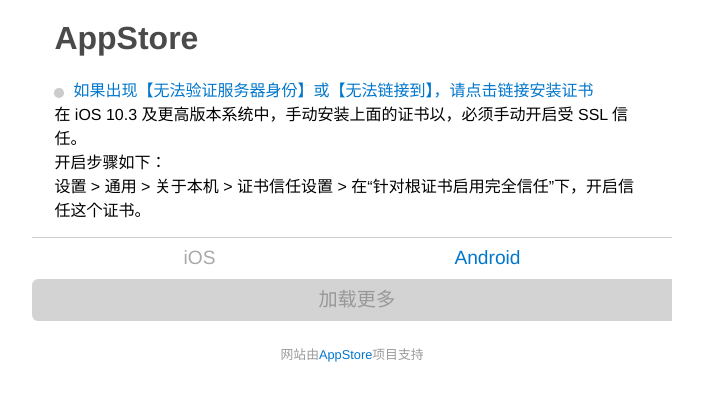
After one commit to SonglinYu1230/AppStore, a Flask app: template app/templates/apps.html in a window 1280 px wide. The commit adds this page. Shown: the top 401 px of the page, without its empty margins (288-991 px from the left). Run offline with Flask 2, Linux system fonts and the light colour scheme; the template is opened without the code that fills it, so the values that code supplies are empty.

Commit message:
添加CSS样式，添加弹框，解析app信息

```diff
--- /dev/null
+++ b/app/static/css/apps.css
@@ -0,0 +1,237 @@
+body,
+div,
+span,
+ul,
+li,
+p,
+input,
+h1,
+h2,
+h3,
+h4,
+img,
+a,
+title {
+    margin: 0;
+    padding: 0;
+    border: 0;
+    /*字体默认设置，同时作为尺寸标准*/
+    font-size: 100%;
+    list-style: none;
+    text-decoration: none;
+    -webkit-tap-highlight-color: rgba(0, 0, 0, 0);
+}
+
+html,
+body {
+    width: 100%;
+}
+
+body {
+    max-width: 640px;
+    overflow-y: scroll;
+    font-family: Helvetica, STHeiti STXihei, Microsoft JhengHei, Microsoft YaHei, Arial;
+    margin: 0 auto;
+    font-size: 1rem;
+}
+
+a {
+    color: #0076cc;
+}
+
+.header {
+    padding: 0 1.4rem;
+}
+
+.header h2 {
+    font-size: 2rem;
+    line-height: 1.6rem;
+    color: #4A4A4A;
+    font-weight: bold;
+    display: inline-block;
+    padding: 1.6rem 0;
+}
+
+.support {
+    text-align: center;
+    font-size: 0.8rem;
+    color: #9B9B9B;
+    line-height: 3rem;
+}
+
+.header .attention {
+    font-size: 1rem;
+    padding-left: 1.2rem;
+    position: relative;
+}
+
+.header .attention::before {
+    content: "";
+    position: absolute;
+    width: 0.6rem;
+    height: 0.6rem;
+    border-radius: 50%;
+    background: #ccc;
+    left: 0;
+    top: 0.4rem;
+}
+
+
+/*app列表框*/
+
+.app_wrapper {
+    width: 100%;
+    position: relative;
+    overflow-x: hidden;
+}
+
+.platform_wrapper {
+    width: 100%;
+    height: auto;
+    box-sizing: border-box;
+    padding: 0 1.4rem;
+    border-top: 1px solid #ccc;
+    margin-top: 1rem;
+    background: #fff;
+}
+
+.platform_title {
+    color: #0076cc;
+}
+
+.selected_title {
+    color: darkgray;
+}
+
+.platform_wrapper>span {
+    padding: 0.6rem 0.6rem;
+    display: flex;
+    display: -webkit-flex;
+    justify-content: space-around;
+    padding-bottom: 0;
+    font-size: 1.2rem;
+    position: relative;
+}
+
+.platform_wrapper>li {
+    width: 100%;
+    padding-top: 0.8rem;
+    border-bottom: 1px solid #ccc;
+}
+
+.platform_wrapper .app_info {
+    width: 100%;
+    height: 5.4rem;
+}
+
+.platform_wrapper img {
+    float: left;
+    width: 5.4rem;
+    height: 5.4rem;
+    margin-right: 0.8rem;
+    border: 1px solid #ccc;
+    border-radius: 20%;
+    box-sizing: border-box;
+}
+
+.info_box {
+    max-width: 50%;
+    height: 100%;
+    float: left;
+    padding-top: 0.2rem;
+}
+
+.info_box span {
+    color: #aaa;
+    padding-right: 0.2rem;
+    font-size: 1rem;
+}
+
+.platform_wrapper .down_btn {
+    float: right;
+    width: 5rem;
+    height: 2.6rem;
+    margin: 1.4rem 0;
+    font-size: 1.2rem;
+    border: 0.12rem solid #0076cc;
+    border-radius: 0.4rem;
+    outline: none;
+    background: #fff;
+    color: #0076cc;
+    text-align: center;
+    line-height: 2.6rem;
+}
+
+.all_version {
+    height: 0;
+    margin: 0.8rem 0.3rem;
+    margin-bottom: 0rem;
+    display: block;
+    overflow: hidden;
+}
+
+.show_version {
+    height: auto;
+}
+
+.all_version li {
+    padding: 0.4rem;
+    color: #989898;
+    background: #eee;
+    border-radius: 0.5rem;
+    margin-bottom: 0.6rem;
+    height: 4rem;
+}
+
+.all_version>li p {
+    line-height: 1.2rem
+}
+
+.all_version>li span {
+    font-size: 0.8rem;
+    color: #aaa;
+}
+
+.all_version>li img {
+    float: left;
+    width: 4rem;
+    height: 4rem;
+    margin-right: 0.8rem;
+    border: 1px solid #ccc;
+    border-radius: 20%;
+    box-sizing: border-box;
+}
+
+.all_version>li.select {
+    background: #0076cc;
+}
+
+.all_version>li.select span {
+    color: #fff;
+}
+
+.changelog {
+    display: block;
+    overflow: hidden;
+    text-overflow: ellipsis;
+}
+
+#moreButton {
+    text-align: center;
+    height: 2rem;
+}
+
+.moreAppButton {
+    width: 100%;
+    padding: 0.3rem;
+    margin-top: 10px;
+    margin-bottom: 10px;
+    text-align: center;
+    font-size: 1.2rem;
+    background-color: lightgray;
+    border-radius: 0.4rem;
+    color: #989898;
+    width: 100%;
+    height: 2rem;
+    line-height: 2rem;
+}
--- a/app/static/js/util/request.js
+++ b/app/static/js/util/request.js
@@ -6,14 +6,11 @@ function sendPostRequest(url, contentType, params, successCallback, failureCallb
     xhr.onreadystatechange = function() {
         if (xhr.readyState == 4) {
             if (xhr.status >= 200 && xhr.status < 300 || xhr.status == 302) {
-                console.log(response);
-                alert(xhr.responseText);
                 if (successCallback) {
-                    successCallback();
+                    successCallback(xhr);
                 }
             } else {
                 // alert("Request was unsuccessful" + xhr.status);
-                alert(xhr.response)
                 if (failureCallback) {
                     failureCallback(xhr);
                 }
--- /dev/null
+++ b/app/templates/apps.html
@@ -0,0 +1,56 @@
+<!doctype html>
+<html>
+
+<head>
+    <meta charset="UTF-8">
+    <title>app下载</title>
+    <!--H5页面窗口自动调整到设备宽度，并禁止用户缩放页面-->
+    <meta name="viewport" content="width=device-width,initial-scale=1,maximum-scale=1,user-scalable=no" />
+    <!--将网站添加到主屏幕快速启动方式，仅针对ios的safari顶端状态条的样式  -->
+    <meta content="black" name="apple-mobile-web-app-status-bar-style">
+    <!--忽略将页面中的数字识别为电话号码-->
+    <meta content="telephone=no" name="format-detection">
+    <!--忽略Android平台中对邮箱地址的识别 -->
+    <meta name="format-detection" content="email=no" />
+    <!--winphone系统a、input标签被点击时产生的半透明灰色背景怎么去掉-->
+    <meta name="msapplication-tap-highlight" content="no">
+    <link rel="stylesheet" href="/static/css/apps.css">
+
+    <script>
+        function size() {
+            var Wwidth = $(window).width();
+            if (Wwidth > 640) {
+                Wwidth = 640
+            }
+            var bs = (Wwidth / 320) * 10;
+            var bspx = bs + "px";
+            $("html").css("font-size", bs);
+        }
+        $(function() {
+            size();
+        })
+        $(window).resize(function() {
+            size();
+        });
+    </script>
+</head>
+
+<body>
+    <div class="wrapper">
+        <header class="header">
+            <h2>AppStore</h2><br>
+            <a class="attention" href="/cer/myCA.cer">如果出现【无法验证服务器身份】或【无法链接到】，请点击链接安装证书</a>
+            <p>在 iOS 10.3 及更高版本系统中，手动安装上面的证书以，必须手动开启受 SSL 信任。<br>开启步骤如下：</p>
+            <span>设置 > 通用 > 关于本机 > 证书信任设置 > 在“针对根证书启用完全信任”下，开启信任这个证书。</span>
+        </header>
+        <div class="app_wrapper">
+            <ul class="platform_wrapper"><span><span class="platform_title selected_title">iOS</span><span class="platform_title">Android</span></span>
+            </ul>
+            <div class="moreAppButton"><span>加载更多</span></div>
+        </div>
+
+        <p class="support">网站由<a href="https://github.com/yumumu/AppStore">AppStore</a>项目支持</p>
+    </div>
+</body>
+
+</html>
```
Also changed, not shown: app/main/util/FileManager.py (+18 -3 lines), app/main/views.py (+6 -2 lines), app/static/css/homepage.css (+16 -132 lines), app/static/js/app.js (+116 -65 lines), app/templates/homepage.html (+13 -36 lines), app/static/images/favicon.ico (renamed from app/static/favicon.ico), app/static/js/util/bootbox.min.js (added).
